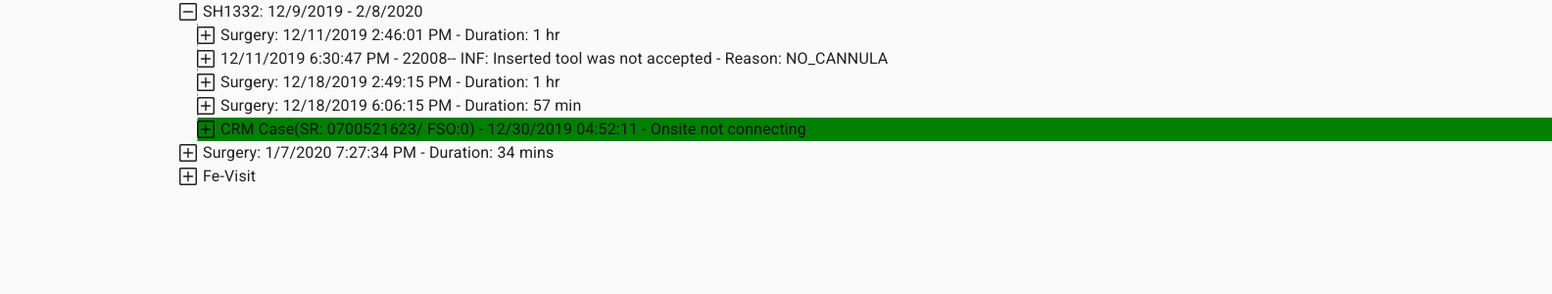
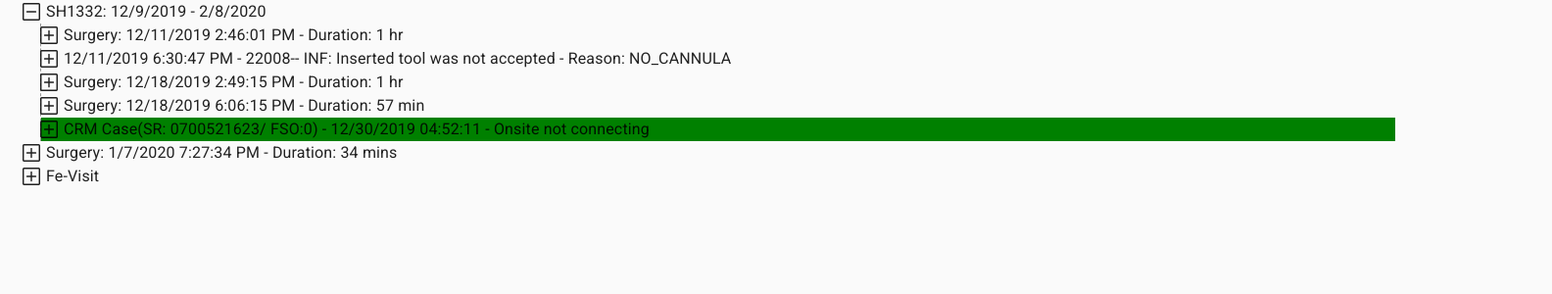
Before and after one commit to naveedaheer/react-tree-view-with-tables, a React (Create React App) app: page / in a window 1280 px wide. Shown: the top 300 px of the page at 98% size, 1584 px wide, since content can reach past the window. Built offline with nearby package versions, Linux system fonts and the light colour scheme.

Commit message:
Removed unused import

```diff
--- a/src/App.js
+++ b/src/App.js
@@ -1,5 +1,4 @@
 import React from 'react';
-import logo from './logo.svg';
 import './App.css';
 import CustomTreeView from './components/customTreeView/customTreeView';
 import CssBaseline from '@material-ui/core/CssBaseline';
@@ -11,7 +10,7 @@ function App() {
     <React.Fragment>
       <CssBaseline />
       <div className="App">
-        <Container maxWidth="md">
+        <Container maxWidth="xl">
           <CustomTreeView />
         </Container>
       </div>
```
